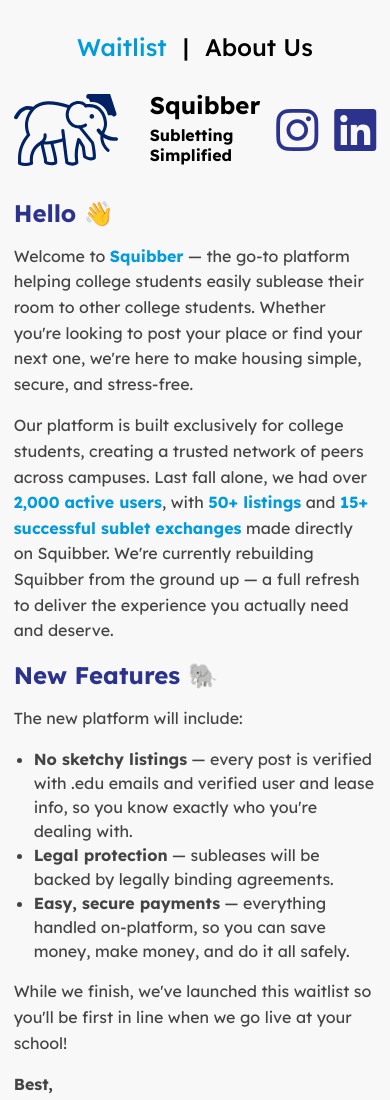
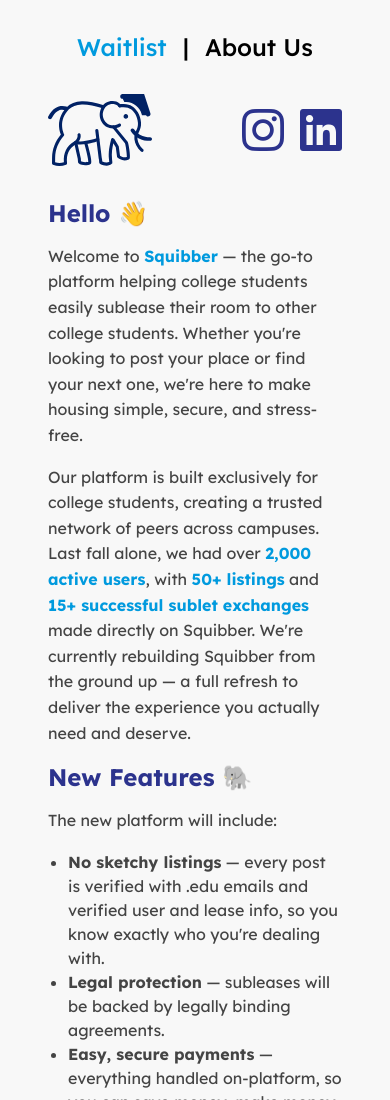
Before and after one commit to squibber-repos/waitlist, a plain HTML site: page index.html in a window 390 px wide. Shown: the top 1100 px of the page. Drawn offline with nearby package versions, Linux system fonts and the light colour scheme.

Commit message:
new mobile

```diff
--- a/index.css
+++ b/index.css
@@ -405,10 +405,7 @@ h3 {
 }
 
 @media (max-width: 600px) {
-    .header-text h1 {
-        font-size: 1.5rem;
-    }
-    .header-text h3 {
-        font-size: 1rem;
+    .header-text {
+        display: none;
     }
 }
--- a/index.html
+++ b/index.html
@@ -22,11 +22,12 @@
         <header>
             <div class="header-begin">
                 <img src="favicon.svg" alt="Squibber Logo" class="logo">
+                <div class="header-text">
+                    <h1>Squibber</h1>
+                    <h3>Subletting Simplified</h3>
+                </div>
             </div>
-            <div class="header-text">
-                <h1>Squibber</h1>
-                <h3>Subletting Simplified</h3>
-            </div>
+
             <div class="icon-links">
                 <a class="icon-link" href="https://www.instagram.com/theofficialsquibber/">
                     <i class="fab fa-instagram"></i>
```
